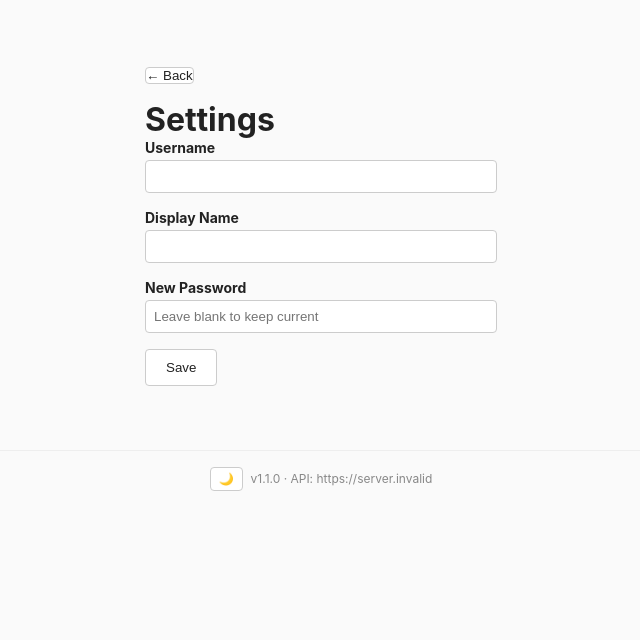
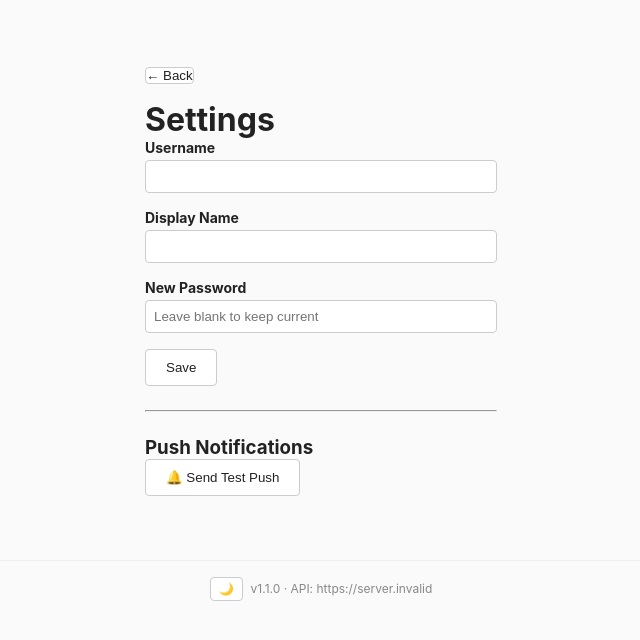
Before and after one commit to ProgramIsFun/mytick, a React (Vite) app in the folder frontend/: page /settings in a window 1280 px wide. Shown: the top 640 px of the page, without its empty margins (319-959 px from the left). Built offline with nearby package versions, Linux system fonts and the light colour scheme; no server answers; sample sign-in values are in the browser's storage.

Commit message:
feat: add test push button to frontend settings page

```diff
--- a/frontend/src/pages/SettingsPage.tsx
+++ b/frontend/src/pages/SettingsPage.tsx
@@ -11,6 +11,17 @@ export default function SettingsPage() {
   const [newPassword, setNewPassword] = useState('');
   const [error, setError] = useState('');
   const [success, setSuccess] = useState('');
+  const [pushStatus, setPushStatus] = useState('');
+
+  const handleTestPush = async () => {
+    setPushStatus('Sending...');
+    try {
+      const res = await api.testPush();
+      setPushStatus(`✅ Sent to ${res.tokens} device(s)`);
+    } catch (e: any) {
+      setPushStatus(`❌ ${e.message}`);
+    }
+  };
 
   const handleSave = async () => {
     setError(''); setSuccess('');
@@ -59,6 +70,11 @@ export default function SettingsPage() {
       {success && <p style={{ color: 'green', fontSize: 14 }}>{success}</p>}
 
       <button onClick={handleSave} style={{ padding: '10px 20px' }}>Save</button>
+
+      <hr style={{ margin: '24px 0' }} />
+      <h3>Push Notifications</h3>
+      <button onClick={handleTestPush} style={{ padding: '10px 20px' }}>🔔 Send Test Push</button>
+      {pushStatus && <p style={{ fontSize: 14, marginTop: 8 }}>{pushStatus}</p>}
     </div>
   );
 }
```
